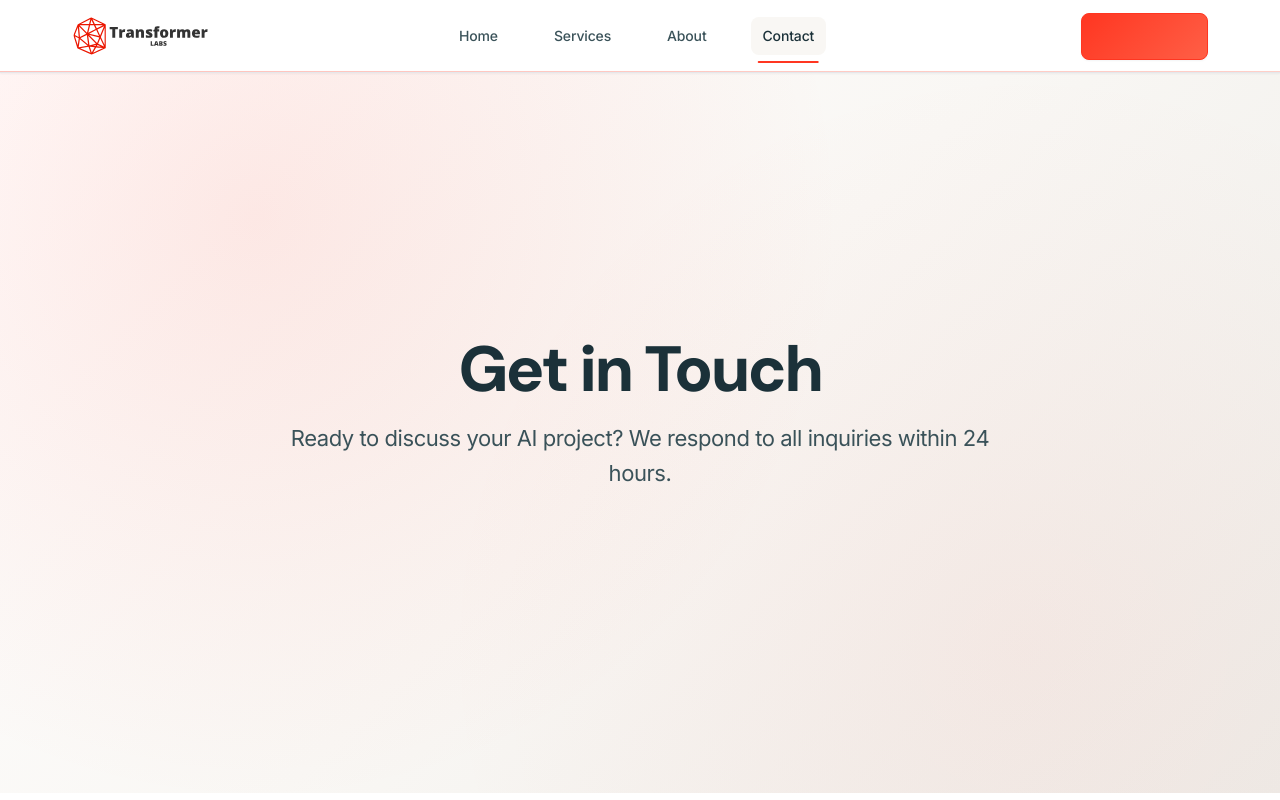
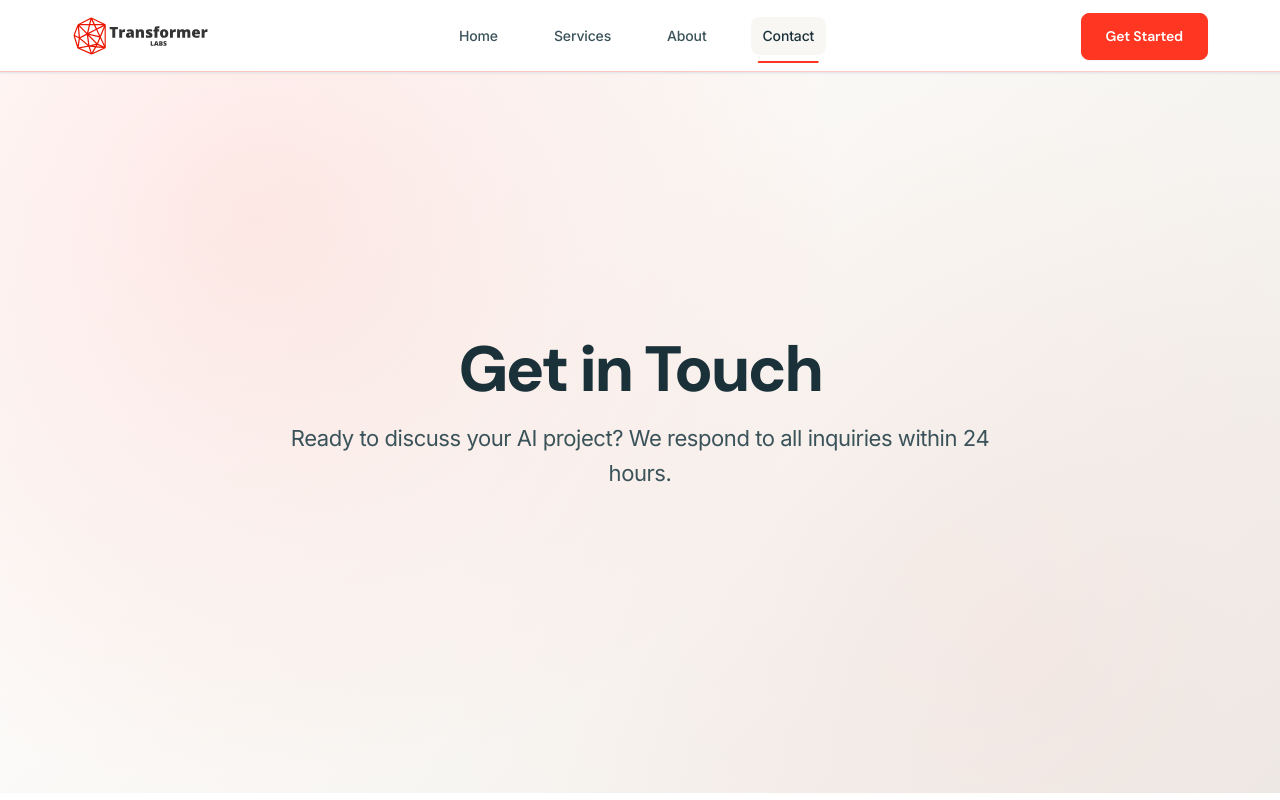
Before and after one commit to OthmanMohammad/tl, a Next.js app: page /contact in a window 1280 px wide. Shown: the top 800 px of the page. Built offline with nearby package versions, Linux system fonts and the light colour scheme; a web font is replaced by a local one.

Commit message:
fix: resolve button text visibility and hover flash issues
- Simplify primary button styling to use solid background colors
- Remove complex z-index overlay system that was hiding text
- Ensure smooth color transitions without white flash
- Maintain hover and active state functionality

```diff
--- a/src/styles/components/buttons.css
+++ b/src/styles/components/buttons.css
@@ -35,26 +35,7 @@
   color: var(--text-inverse);
   border-color: var(--primary);
   box-shadow: var(--shadow-sm);
-  position: relative;
-  overflow: hidden;
-}
-
-.btn-primary::before {
-  content: '';
-  position: absolute;
-  top: 0;
-  left: 0;
-  right: 0;
-  bottom: 0;
-  background: var(--gradient-primary);
-  transition: opacity var(--duration-normal) var(--ease);
-  opacity: 1;
-  z-index: 1;
-}
-
-.btn-primary > * {
-  position: relative;
-  z-index: 2;
+  transition: all var(--duration-normal) var(--ease);
 }
 
 .btn-primary:hover {
@@ -63,10 +44,6 @@
   box-shadow: var(--shadow-md);
   color: var(--text-inverse);
   text-decoration: none;
-}
-
-.btn-primary:hover::before {
-  opacity: 0;
 }
 
 .btn-primary:active {
```
